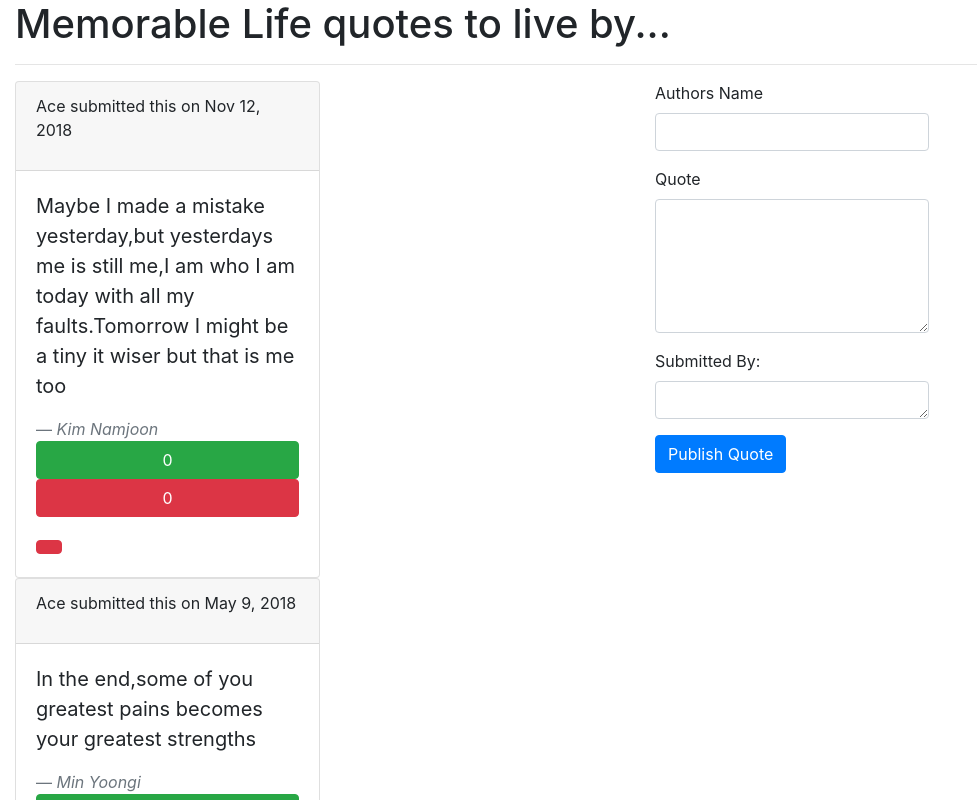
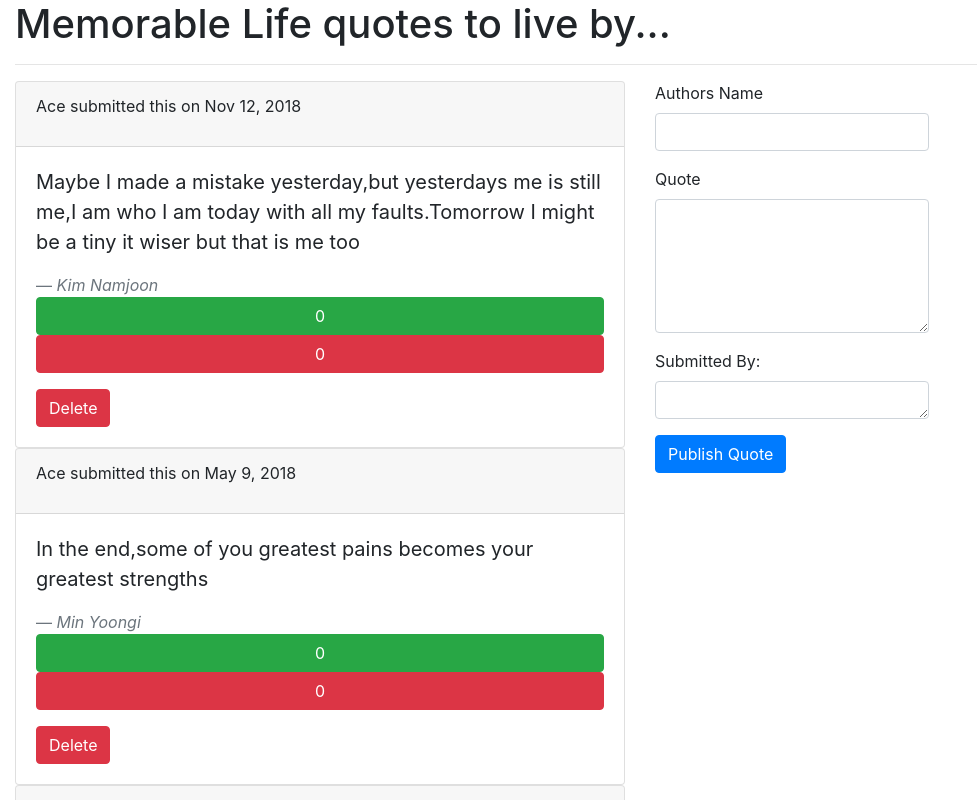
Before and after one commit to StacyWeru/Goals, an Angular app in the folder Angular-apps/Quotes/: page / in a window 1280 px wide. Shown: the top 800 px of the page, without its empty margins (0-977 px from the left). Built offline with nearby package versions, Linux system fonts and the light colour scheme.

Commit message:
Add another component

```diff
--- a/Angular-apps/Quotes/src/app/app.module.ts
+++ b/Angular-apps/Quotes/src/app/app.module.ts
@@ -9,6 +9,7 @@ import { QuotePageComponent } from './quote-page/quote-page.component';
 import { QuoteFormComponent } from './quote-form/quote-form.component';
 import { QuoteDetailsComponent } from './quote-details/quote-details.component';
 import { VoteCountComponent } from './vote-count/vote-count.component';
+import { NavBarComponent } from './nav-bar/nav-bar.component';
 
 @NgModule({
   declarations: [
@@ -16,7 +17,8 @@ import { VoteCountComponent } from './vote-count/vote-count.component';
     QuotePageComponent,
     QuoteFormComponent,
     QuoteDetailsComponent,
-    VoteCountComponent
+    VoteCountComponent,
+    NavBarComponent
   ],
   imports: [
     BrowserModule,
--- /dev/null
+++ b/Angular-apps/Quotes/src/app/nav-bar/nav-bar.component.html
@@ -0,0 +1 @@
+<p>nav-bar works!</p>
--- /dev/null
+++ b/Angular-apps/Quotes/src/app/nav-bar/nav-bar.component.ts
@@ -0,0 +1,15 @@
+import { Component, OnInit } from '@angular/core';
+
+@Component({
+  selector: 'app-nav-bar',
+  templateUrl: './nav-bar.component.html',
+  styleUrls: ['./nav-bar.component.css']
+})
+export class NavBarComponent implements OnInit {
+
+  constructor() { }
+
+  ngOnInit(): void {
+  }
+
+}
--- a/Angular-apps/Quotes/src/app/quote-details/quote-details.component.html
+++ b/Angular-apps/Quotes/src/app/quote-details/quote-details.component.html
@@ -1,2 +1,5 @@
 
-<button class="btn btn-danger" (click)='quoteDelete(true)'><i class="fa fa-trash"></i></button>
+<button class="btn btn-danger" (click)='quoteDelete(true)'> Delete </button>
+
+
+<!-- <i class="fa fa-trash"></i>  -->
--- a/Angular-apps/Quotes/src/app/quote-page/quote-page.component.html
+++ b/Angular-apps/Quotes/src/app/quote-page/quote-page.component.html
@@ -6,7 +6,8 @@
 
         <div class="row">
             <div class="col-md-6">
-        <div class="card w-50" *ngFor='let quote of quotes ; let i= index'>
+
+        <div  class="card w-50" class="card " *ngFor='let quote of quotes ; let i= index'>
             <div class="card-header">
               <p>{{quote.user}} submitted this on {{quote.completeDate|date}} </p>
             </div>
@@ -17,7 +18,7 @@
               </blockquote>
               <div class="footer">
                   <app-vote-count></app-vote-count>
-                   <app-quote-details [quote]='quote' (isComplete)='deleteQuote($event,i)'></app-quote-details>
+                   <app-quote-details [quote]='quote' (isComplete)='deleteQuote($event,i)'> Delete</app-quote-details>
               </div>
             </div>
           </div>
--- a/Angular-apps/Quotes/src/app/quote-page/quote-page.component.ts
+++ b/Angular-apps/Quotes/src/app/quote-page/quote-page.component.ts
@@ -25,7 +25,7 @@ export class QuotePageComponent implements OnInit {
 
     deleteQuote(isComplete, index) {
     if (isComplete) {
-      let toDelete = confirm(`Do you want to delete this Quote? ${this.quotes[index].author}`)
+      let toDelete = confirm(`Do you want to delete this Quote? ${this.quotes[index].user}`)
 
       if (toDelete) { this.quotes.splice(index, 1) }
     }
--- a/Angular-apps/Quotes/src/styles.css
+++ b/Angular-apps/Quotes/src/styles.css
@@ -1 +1,5 @@
-@import "~bootstrap/dist/css/bootstrap.css"
+@import "~bootstrap/dist/css/bootstrap.css";
+
+.body container-fluid{
+    background-image: url(src/assets/'Make It Happen' Motivation Wallpaper Mural _ Murals Wallpaper.jpeg);
+}
```
Also changed, not shown: Angular-apps/Quotes/src/app/nav-bar/nav-bar.component.css (added), Angular-apps/Quotes/src/assets/'Make It Happen' Motivation Wallpaper Mural _ Murals Wallpaper.jpeg (added), 1 other file (tests, documents, lock files or other folders).
